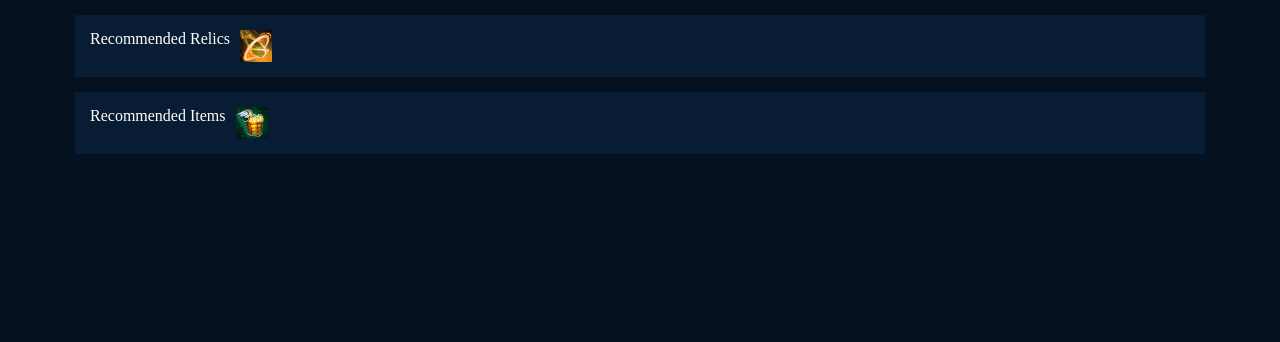
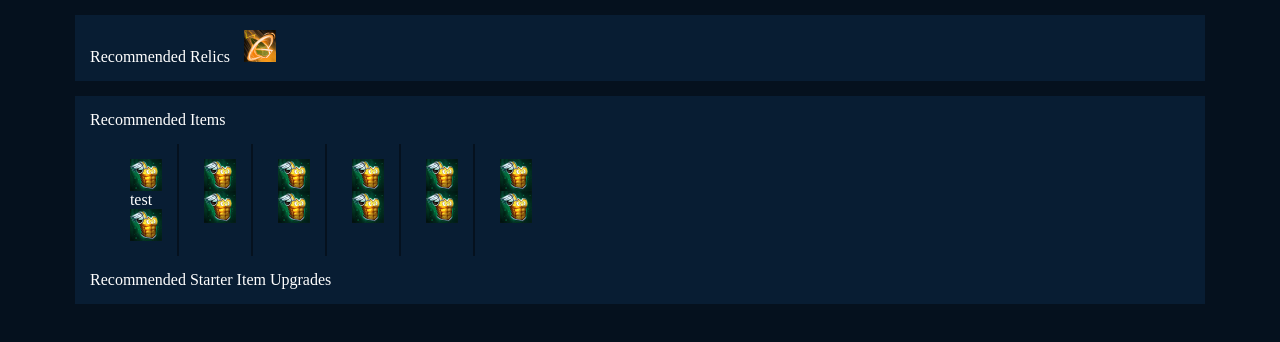
Before and after one commit to A-Yuille/Smite-God-Build---Project, a plain HTML site: page buildpage.html in a window 1280 px wide. Shown: the part 264-606 px from the top of the page. Drawn offline with Linux system fonts and the light colour scheme.

Commit message:
Commit some frontend that wasnt added before.

```diff
--- a/buildpage.html
+++ b/buildpage.html
@@ -37,14 +37,50 @@
         </div>
     </div>
 
-    <div class="godarea">
+    <div class="infobox">
         <span>Recommended Relics</span>
         <img id="role" src="images/blink-rune.jpg" alt="roleicon">
+
     </div>
 
-    <div class="godarea">
-        <span>Recommended Items</span>
-        <img id="role" src="images/sovereignty.jpg" alt="roleicon">
+    <div class="infobox">
+        <div class="itmtblcontainer">
+            <span>Recommended Items</span>
+            <div class="itemtable">
+                <div class="itmclm">
+                    <img id="role" src="images/sovereignty.jpg" alt="roleicon">
+                    <span>test</span>
+                    <img id="role" src="images/sovereignty.jpg" alt="roleicon">
+                </div>
+                <div class="itmclm">
+                    <img id="role" src="images/sovereignty.jpg" alt="roleicon">
+                    <img id="role" src="images/sovereignty.jpg" alt="roleicon">
+                </div>
+                <div class="itmclm">
+                    <img id="role" src="images/sovereignty.jpg" alt="roleicon">
+                    <img id="role" src="images/sovereignty.jpg" alt="roleicon">
+                </div>
+                <div class="itmclm">
+                    <img id="role" src="images/sovereignty.jpg" alt="roleicon">
+                    <img id="role" src="images/sovereignty.jpg" alt="roleicon">
+                </div>
+                <div class="itmclm">
+                    <img id="role" src="images/sovereignty.jpg" alt="roleicon">
+                    <img id="role" src="images/sovereignty.jpg" alt="roleicon">
+                </div>
+                <div class="itmclm" style="border:none;">
+                    <img id="role" src="images/sovereignty.jpg" alt="roleicon">
+                    <img id="role" src="images/sovereignty.jpg" alt="roleicon">
+                </div>
+            </div>
+
+        </div class="itmtblcontainer">
+            <span>Recommended Starter Item Upgrades</span>
+        <div>
+
+        </div>
+
+
     </div>
 
     <script src="" async defer></script>
--- a/styles.css
+++ b/styles.css
@@ -88,3 +88,33 @@ div{
 .ability {
   padding-right: 10px;
 }
+
+.infobox{
+  padding: 15px;
+    margin-top: 15px;
+    width:1100px;
+    margin: auto;
+    margin-bottom: 15px;
+    color:white
+}
+.itmtblcontainer{
+  width: 66%;
+  display: flex;
+  flex-direction: column;
+}
+
+.itemtable{
+  padding: 15px;
+  display: flex;
+  flex-direction: row;
+}
+
+.itmclm{
+  padding: 15px;
+  display: flex;
+  flex-direction: column;
+  text-align: center;
+  border-right: 2px solid;
+  border-color: #05111e;
+
+}
```
Also changed, not shown: Goals.txt (deleted).
